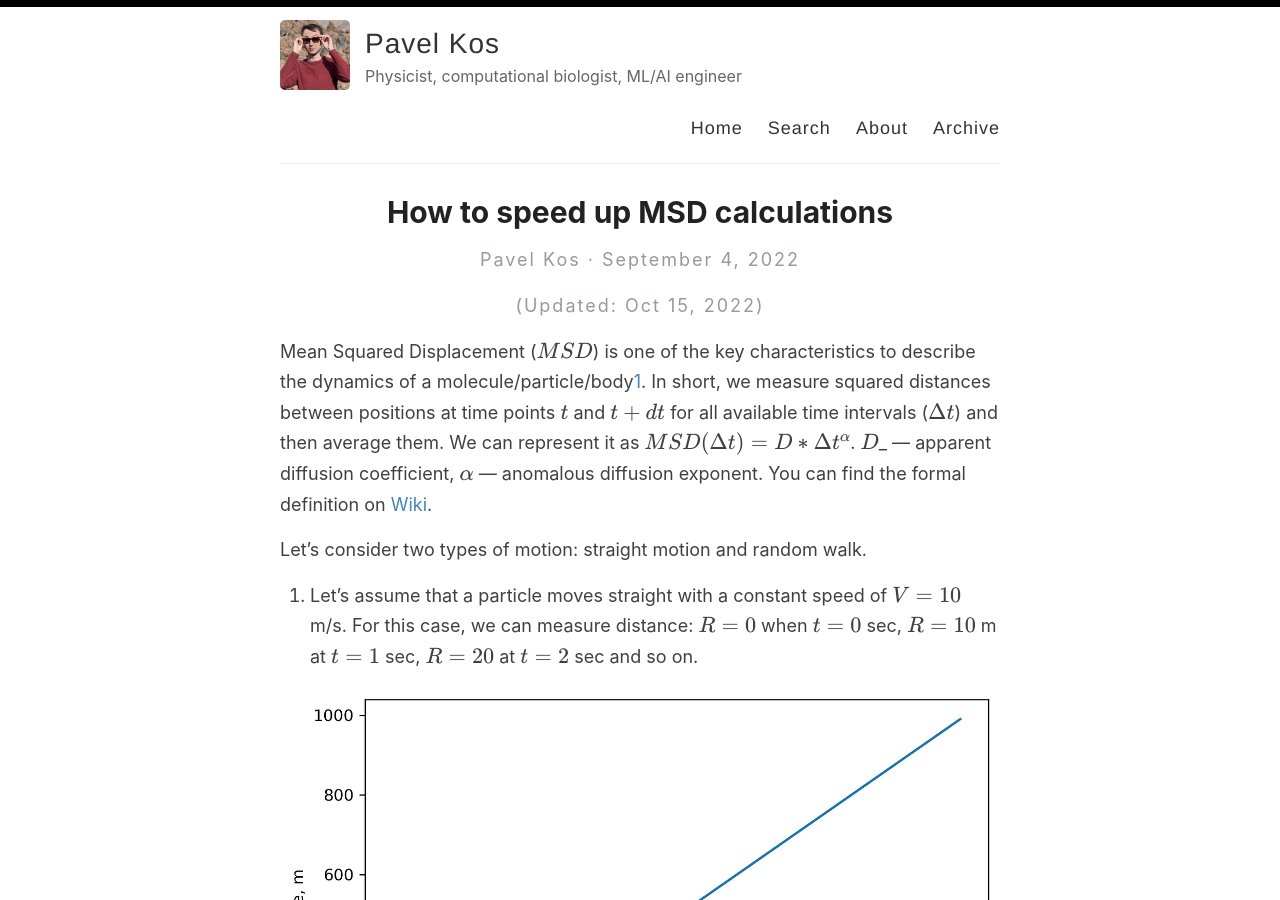
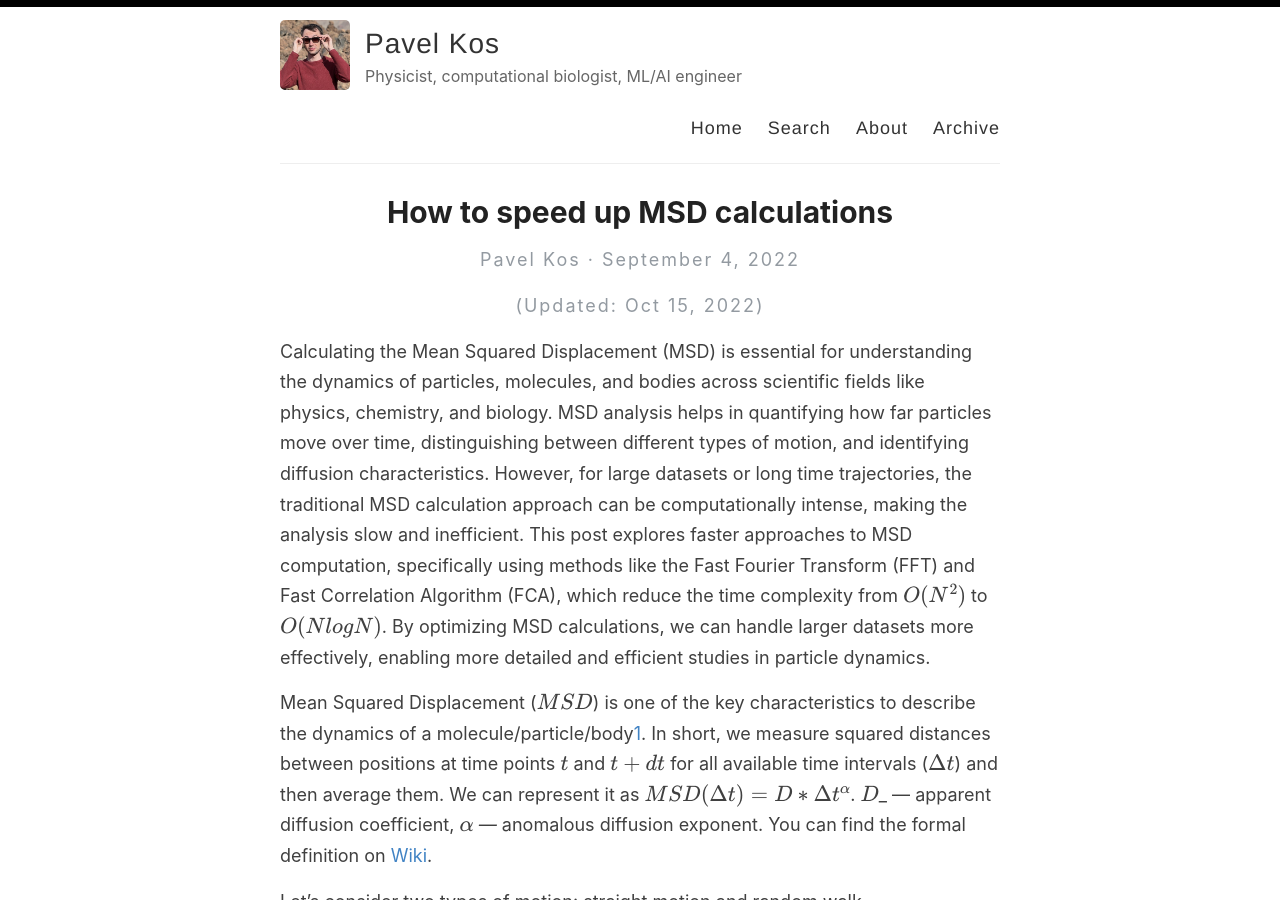
Before and after one commit to polly-code/polly-code.github.io, a Jekyll site: the page built from _posts/2022-09-04-how-to-speed-up-msd-calculations.md, in a window 1280 px wide and 900 px high. Built offline with Jekyll 4.4.1, drawn with Linux system fonts in a browser that asks for light colours; formulas are drawn with MathJax 3.

Commit message:
:memo: added opening paragraph to MSD post

```diff
--- a/_posts/2022-09-04-how-to-speed-up-msd-calculations.md
+++ b/_posts/2022-09-04-how-to-speed-up-msd-calculations.md
@@ -8,6 +8,8 @@ categories: ""
 tags: ["data-science","programming","python","physics","dynamics"]
 description: "Mean Squared Displacement (MSD) is one of the key characteristics to describe the dynamics of a molecule/particle/body. In short, we…"
 ---
+
+Calculating the Mean Squared Displacement (MSD) is essential for understanding the dynamics of particles, molecules, and bodies across scientific fields like physics, chemistry, and biology. MSD analysis helps in quantifying how far particles move over time, distinguishing between different types of motion, and identifying diffusion characteristics. However, for large datasets or long time trajectories, the traditional MSD calculation approach can be computationally intense, making the analysis slow and inefficient. This post explores faster approaches to MSD computation, specifically using methods like the Fast Fourier Transform (FFT) and Fast Correlation Algorithm (FCA), which reduce the time complexity from $$O(N^2)$$ to $$O(NlogN)$$. By optimizing MSD calculations, we can handle larger datasets more effectively, enabling more detailed and efficient studies in particle dynamics.
 
 [### How to speed up MSD calculations]: <>
 
```
